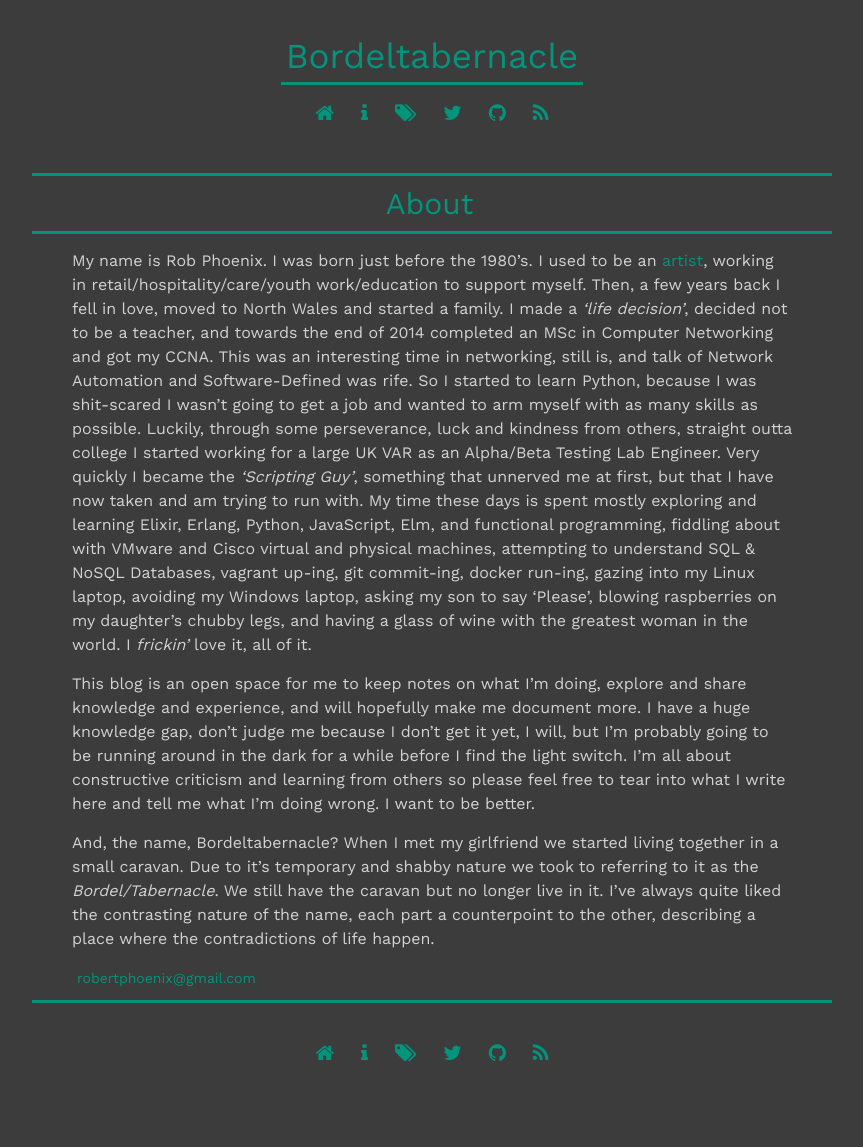
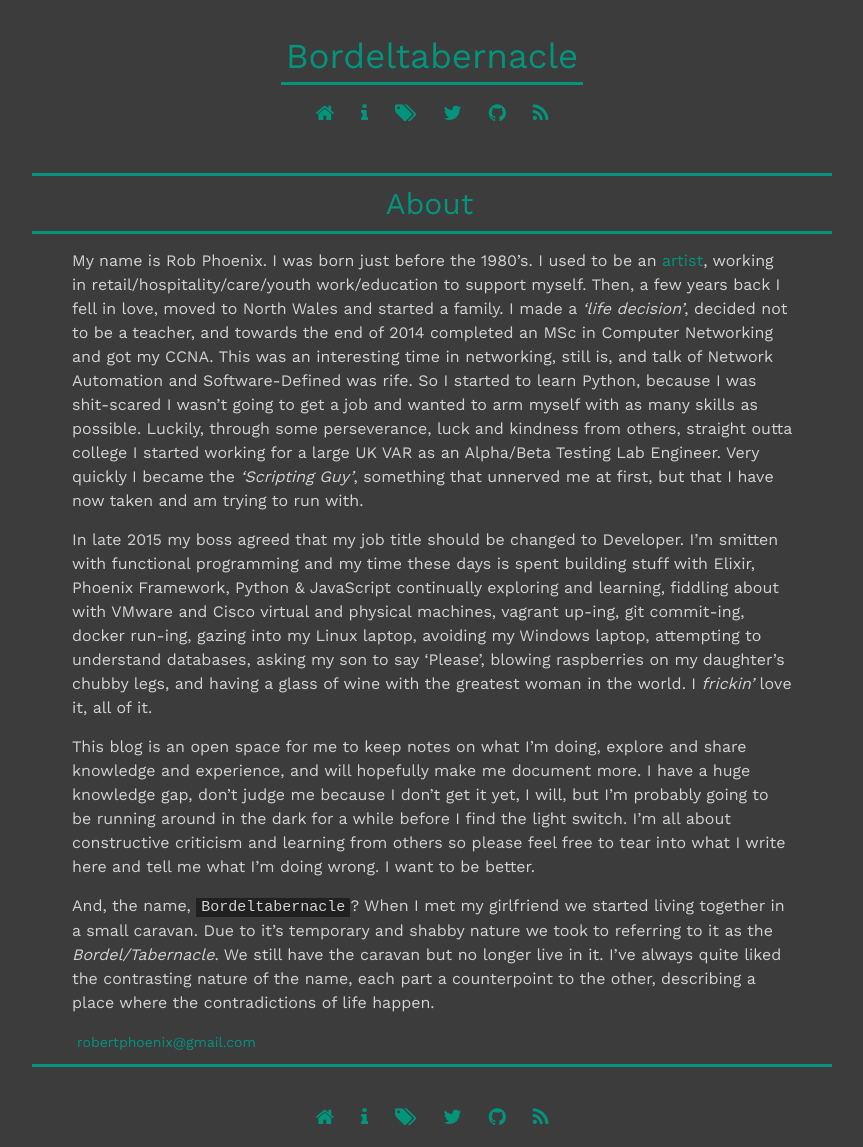
Before and after one commit to robphoenix/bordeltabernacle.github.io, a Jekyll site: the page built from about.md, in a window 1280 px wide. Shown: the whole page, without its empty margins (208-1071 px from the left). Built offline with Jekyll 4.4.1, drawn with Linux system fonts in a browser that asks for light colours; nearby versions of some CDN libraries; Markdown is read by kramdown in place of the engine named in the settings; before the commit the page ends 1083 px from its top, so only the background shows below that.

Commit message:
further refinement of about.md

```diff
--- a/about.md
+++ b/about.md
@@ -2,6 +2,7 @@
 layout: page
 title: About
 permalink: about/
+
 ---
 
 My name is Rob Phoenix. I was born just before the 1980's. I used to be an
@@ -16,12 +17,32 @@ wanted to arm myself with as many skills as possible.  Luckily, through some
 perseverance, luck and kindness from others, straight outta college I started
 working for a large UK VAR as an Alpha/Beta Testing Lab Engineer. Very quickly I
 became the *'Scripting Guy'*, something that unnerved me at first, but that I
-have now taken and am trying to run with.  My time these days is spent mostly
-exploring and learning Elixir, Erlang, Python, JavaScript, Elm, and functional programming, fiddling about with VMware and Cisco virtual and physical machines, attempting to understand SQL & NoSQL Databases, vagrant up-ing, git commit-ing, docker run-ing, gazing into my Linux laptop, avoiding my Windows laptop, asking my son to say 'Please', blowing raspberries on my daughter's chubby legs, and having a glass of wine with the greatest woman in the world. I *frickin'* love it, all of it.
+have now taken and am trying to run with.
 
-This blog is an open space for me to keep notes on what I'm doing, explore and share knowledge and experience, and will hopefully make me document more. I have a huge knowledge gap, don't judge me because I don't get it yet, I will, but I'm probably going to be running around in the dark for a while before I find the light switch. I'm all about constructive criticism and learning from others so please feel free to tear into what I write here and tell me what I'm doing wrong. I want to be better.
+In late 2015 my boss agreed that my job title should be changed to
+Developer.  I'm smitten with functional programming and my time these days is
+spent building stuff with Elixir, Phoenix Framework, Python & JavaScript
+continually exploring and learning, fiddling about with VMware and Cisco virtual
+and physical machines, vagrant up-ing, git commit-ing, docker run-ing, gazing
+into my Linux laptop, avoiding my Windows laptop, attempting to understand
+databases, asking my son to say 'Please', blowing raspberries on my daughter's
+chubby legs, and having a glass of wine with the greatest woman in the world.
+I *frickin'* love it, all of it.
 
-And, the name, Bordeltabernacle? When I met my girlfriend we started living together in a small caravan.  Due to it's temporary and shabby nature we took to referring to it as the *Bordel/Tabernacle*.  We still have the caravan but no longer live in it.  I've always quite liked the contrasting nature of the name, each part a counterpoint to the other, describing a place where the contradictions of life happen.
+This blog is an open space for me to keep notes on what I'm doing, explore and
+share knowledge and experience, and will hopefully make me document more. I have
+a huge knowledge gap, don't judge me because I don't get it yet, I will, but I'm
+probably going to be running around in the dark for a while before I find the
+light switch. I'm all about constructive criticism and learning from others so
+please feel free to tear into what I write here and tell me what I'm doing
+wrong. I want to be better.
+
+And, the name, `Bordeltabernacle`? When I met my girlfriend we started living
+together in a small caravan.  Due to it's temporary and shabby nature we took to
+referring to it as the *Bordel/Tabernacle*.  We still have the caravan but no
+longer live in it. I've always quite liked the contrasting nature of the name,
+each part a counterpoint to the other, describing a place where the
+contradictions of life happen.
 
 <p class="post-meta">
 <a href="mailto:{{ site.email }}">{{ site.email }}</a>
```
